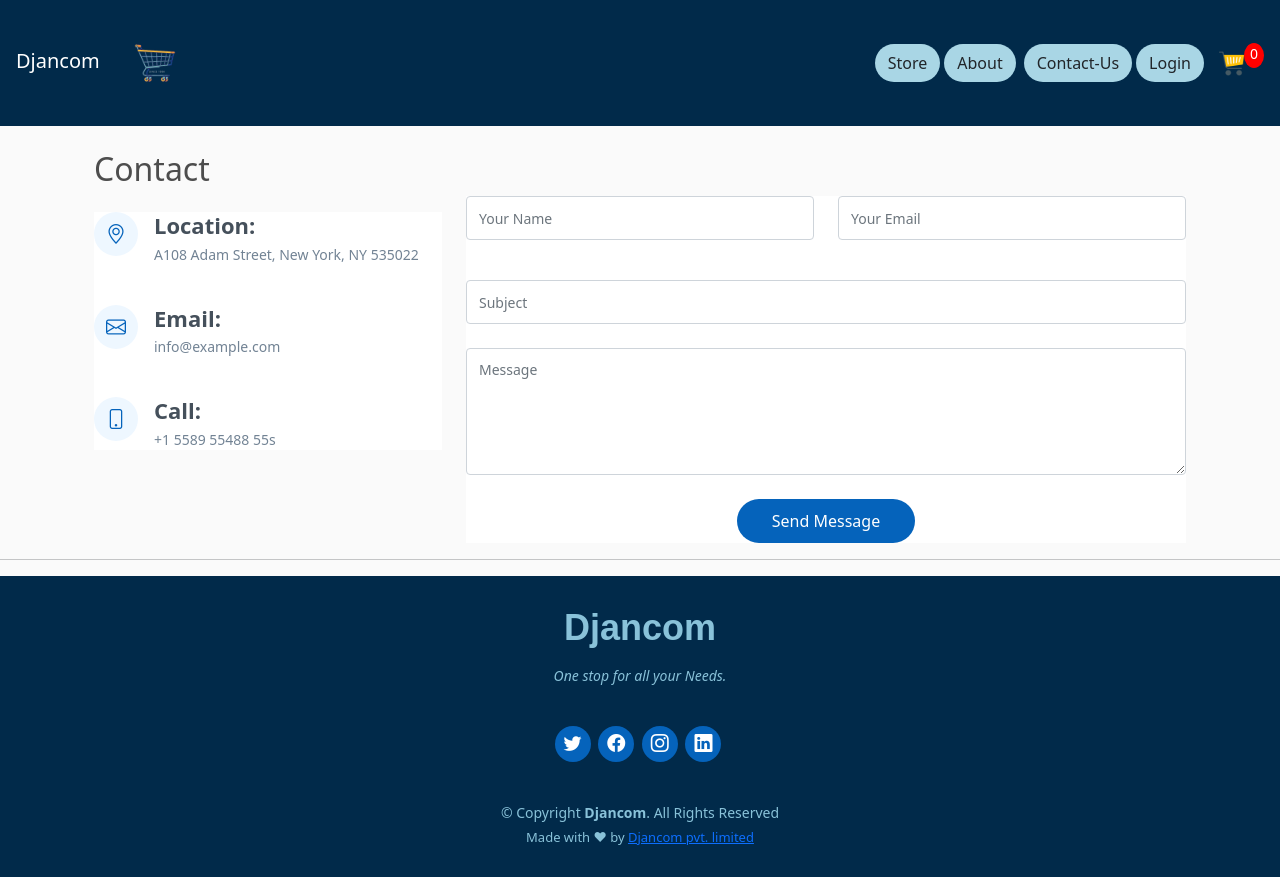
After one commit to jiteshjitsun/djancom, a Django app: page /contact/ in a window 1280 px wide. The commit adds this page. Run offline with Django 3.2, Linux system fonts and the light colour scheme; some libraries are stand-ins or nearby versions.

Commit message:
added footer :)

```diff
--- /dev/null
+++ b/Home/templates/Home/contact.html
@@ -0,0 +1,72 @@
+{% extends 'Home/main.html' %}
+{% load static %}
+
+
+{% block content %}
+<link rel="stylesheet" href="{% static 'css/contact.css' %}">
+<section id="contact" class="contact">
+    <div class="container" data-aos="fade-up">
+
+      <div class="section-title">
+        <h2>Contact</h2>
+      </div>
+
+      <div class="row mt-1">
+
+        <div class="col-lg-4">
+          <div class="info">
+            <div class="address">
+              <i class="bi bi-geo-alt"></i>
+              <h4>Location:</h4>
+              <p>A108 Adam Street, New York, NY 535022</p>
+            </div>
+
+            <div class="email">
+              <i class="bi bi-envelope"></i>
+              <h4>Email:</h4>
+              <p>info@example.com</p>
+            </div>
+
+            <div class="phone">
+              <i class="bi bi-phone"></i>
+              <h4>Call:</h4>
+              <p>+1 5589 55488 55s</p>
+            </div>
+
+          </div>
+
+        </div>
+
+        <div class="col-lg-8 mt-5 mt-lg-0">
+
+          <form action="forms/contact.php" method="post" role="form" class="php-email-form">
+            <div class="row">
+              <div class="col-md-6 form-group">
+                <input type="text" name="name" class="form-control" id="name" placeholder="Your Name" required>
+              </div>
+              <div class="col-md-6 form-group mt-3 mt-md-0">
+                <input type="email" class="form-control" name="email" id="email" placeholder="Your Email" required>
+              </div>
+            </div>
+            <div class="form-group mt-3">
+              <input type="text" class="form-control" name="subject" id="subject" placeholder="Subject" required>
+            </div>
+            <div class="form-group mt-3">
+              <textarea class="form-control" name="message" rows="5" placeholder="Message" required></textarea>
+            </div>
+            <div class="my-3">
+              <div class="loading">Loading</div>
+              <div class="error-message"></div>
+              <div class="sent-message">Your message has been sent. Thank you!</div>
+            </div>
+            <div class="text-center"><button type="submit">Send Message</button></div>
+          </form>
+
+        </div>
+
+      </div>
+
+    </div>
+  </section><!-- End Contact Section -->
+
+{% endblock %}
--- a/Home/templates/Home/home.html
+++ b/Home/templates/Home/home.html
@@ -8,8 +8,8 @@
     <div class="box-element products">
       <strong>{{product.name}}</strong>
       <hr />
-      <button data-product={{product.id}} data-action="add" class="btn btn-info update-cart">Add to cart</button>
-      <a href="#" class="btn btn-primary">View</a>
+      <button data-product={{product.id}} data-action="add" class="btn update-cart" style="background-color: #89c2d9; border-radius: 22px;">Add to cart</button>
+      <a href="#" class="btn btn-primary" style="background-color: #468faf; border-radius: 22px;">View</a>
       <h4 style="display: inline-block; float: right">
         Rs.{{product.price|floatformat:2}}
       </h4>
--- a/Home/templates/Home/main.html
+++ b/Home/templates/Home/main.html
@@ -2,14 +2,14 @@
 {% load static %}
 <html>
 <head>
-	<title>Ecom</title>
+	<title>Djancom</title>
 
 	<meta name="viewport" content="width=device-width, initial-scale=1, maximum-scale=1, minimum-scale=1" />
 
 	<link rel="stylesheet" href="https://stackpath.bootstrapcdn.com/bootstrap/4.4.1/css/bootstrap.min.css" integrity="sha384-Vkoo8x4CGsO3+Hhxv8T/Q5PaXtkKtu6ug5TOeNV6gBiFeWPGFN9MuhOf23Q9Ifjh" crossorigin="anonymous">
-
+	<link href="https://cdn.jsdelivr.net/npm/bootstrap@5.0.2/dist/css/bootstrap.min.css" rel="stylesheet" integrity="sha384-EVSTQN3/azprG1Anm3QDgpJLIm9Nao0Yz1ztcQTwFspd3yD65VohhpuuCOmLASjC" crossorigin="anonymous">
 	<link rel="stylesheet" type="text/css" href="{% static 'css/main.css' %}">
-
+	<link rel="stylesheet" href="https://cdn.jsdelivr.net/npm/bootstrap-icons@1.3.0/font/bootstrap-icons.css">
 	<script>
 		let user = '{{request.user}}'
 	</script>
@@ -18,7 +18,7 @@
 <body>
 
 	<nav class="navbar navbar-expand-lg navbar-dark bg-dark">
-	  <a class="navbar-brand" href="{% url 'home' %}">Ecom</a>
+	  <a class="navbar-brand" href="{% url 'home' %}"> Djancom <img src="{% static 'images/logo1.png' %}" style="height: 100px; position: relative;" alt=""> </a>
 	  <button class="navbar-toggler" type="button" data-toggle="collapse" data-target="#navbarSupportedContent" aria-controls="navbarSupportedContent" aria-expanded="false" aria-label="Toggle navigation">
 	    <span class="navbar-toggler-icon"></span>
 	  </button>
@@ -26,12 +26,16 @@
 	  <div class="collapse navbar-collapse" id="navbarSupportedContent">
 	    <ul class="navbar-nav mr-auto">
 	      <li class="nav-item active">
-	        <a class="nav-link" href="{% url 'home' %}">Store <span class="sr-only">(current)</span></a>
 	      </li>
 
 	    </ul>
 	    <div class="form-inline my-2 my-lg-0">
-	     	<a href="#"class="btn btn-warning">Login</a>
+	        <a  href="{% url 'home' %}" class="btn btn-outline" style="border-radius: 22px; background-color: #a9d6e5;">Store <span class="sr-only">(current)</span></a>
+
+			<a href="{% url 'contact' %}"class="btn btn-outline m-1" style="border-radius: 22px; background-color: #a9d6e5;">About</a>
+			<a href="{% url 'contact' %}"class="btn btn-outline m-1" style="border-radius: 22px; background-color: #a9d6e5;">Contact-Us</a>
+
+	     	<a href="#"class="btn btn-outline" style="border-radius: 22px; background-color: #a9d6e5;">Login</a>
 
 	     	<a href="{% url 'cart' %}">
 	    		<img  id="cart-icon" src="{% static 'images/carts.png' %}">
@@ -49,7 +53,26 @@
 
             {% endblock content %}
          </div>
-
+		<hr>
+	<!-- Footer starts here -->
+	<footer id="footer">
+		<div class="container">
+		  <h3 style="color: #89c2d9;">Djancom</h3>
+		  <p>One stop for all your Needs.</p>
+		  <div class="social-links">
+			<a href="#" class="twitter"><i class="bi bi-twitter"></i></a>
+			<a href="#" class="facebook"><i class="bi bi-facebook"></i></a>
+			<a href="#" class="instagram"><i class="bi bi-instagram"></i></a>
+			<a href="#" class="linkedin"><i class="bi bi-linkedin"></i></a>
+		  </div>
+		  <div class="copyright">
+			&copy; Copyright <strong ><span >Djancom</span></strong>. All Rights Reserved
+		  </div>
+		  <div class="credits">
+			Made with <strong>❤</strong>  by <a href="github.com/jiteshjitsun">Djancom pvt. limited</a>
+		  </div>
+		</div>
+	  </footer><!-- End Footer -->
 
 	<script src="https://code.jquery.com/jquery-3.4.1.slim.min.js" integrity="sha384-J6qa4849blE2+poT4WnyKhv5vZF5SrPo0iEjwBvKU7imGFAV0wwj1yYfoRSJoZ+n" crossorigin="anonymous"></script>
 
@@ -59,7 +82,5 @@
 
 	<script type="text/javascript" src="{% static 'js/cart.js' %}"></script>
 
-	<script type="text/javascript" src="{% static 'js/cart.js' %}"></script>
-</b
-ody>
+</body>
 </html>
--- a/Home/urls.py
+++ b/Home/urls.py
@@ -5,5 +5,7 @@ urlpatterns =[
     path('', views.home, name="home"),
     path('cart/', views.cart, name="cart"),
     path('checkout/', views.checkout, name="checkout"),
-    path('update_cart', views.updateItem, name="update_cart")
+    path('update_cart', views.updateItem, name="update_cart"),
+    path('contact/', views.contactUs, name="contact")
+
 ]
--- a/Home/views.py
+++ b/Home/views.py
@@ -31,3 +31,6 @@ def checkout(request):
 
 def updateItem(request):
     return JsonResponse('Item was added', safe= False)
+
+def contactUs(request):
+    return render(request, 'Home/contact.html')
--- /dev/null
+++ b/static/css/contact.css
@@ -0,0 +1,122 @@
+/*--------------------------------------------------------------
+# Contact
+--------------------------------------------------------------*/
+.contact .info {
+    width: 100%;
+    background: #fff;
+  }
+  .contact .info i {
+    font-size: 20px;
+    color: #0563bb;
+    float: left;
+    width: 44px;
+    height: 44px;
+    background: #eef7ff;
+    display: flex;
+    justify-content: center;
+    align-items: center;
+    border-radius: 50px;
+    transition: all 0.3s ease-in-out;
+  }
+  .contact .info h4 {
+    padding: 0 0 0 60px;
+    font-size: 22px;
+    font-weight: 600;
+    margin-bottom: 5px;
+    color: #45505b;
+  }
+  .contact .info p {
+    padding: 0 0 0 60px;
+    margin-bottom: 0;
+    font-size: 14px;
+    color: #728394;
+  }
+  .contact .info .email, .contact .info .phone {
+    margin-top: 40px;
+  }
+  .contact .info .email:hover i, .contact .info .address:hover i, .contact .info .phone:hover i {
+    background: #0563bb;
+    color: #fff;
+  }
+  .contact .php-email-form {
+    width: 100%;
+    background: #fff;
+  }
+  .contact .php-email-form .form-group {
+    padding-bottom: 8px;
+  }
+  .contact .php-email-form .error-message {
+    display: none;
+    color: #fff;
+    background: #ed3c0d;
+    text-align: left;
+    padding: 15px;
+    font-weight: 600;
+  }
+  .contact .php-email-form .error-message br + br {
+    margin-top: 25px;
+  }
+  .contact .php-email-form .sent-message {
+    display: none;
+    color: #fff;
+    background: #18d26e;
+    text-align: center;
+    padding: 15px;
+    font-weight: 600;
+  }
+  .contact .php-email-form .loading {
+    display: none;
+    background: #fff;
+    text-align: center;
+    padding: 15px;
+  }
+  .contact .php-email-form .loading:before {
+    content: "";
+    display: inline-block;
+    border-radius: 50%;
+    width: 24px;
+    height: 24px;
+    margin: 0 10px -6px 0;
+    border: 3px solid #18d26e;
+    border-top-color: #eee;
+    -webkit-animation: animate-loading 1s linear infinite;
+    animation: animate-loading 1s linear infinite;
+  }
+  .contact .php-email-form input, .contact .php-email-form textarea {
+    border-radius: 4px;
+    box-shadow: none;
+    font-size: 14px;
+  }
+  .contact .php-email-form input {
+    height: 44px;
+  }
+  .contact .php-email-form textarea {
+    padding: 10px 12px;
+  }
+  .contact .php-email-form button[type=submit] {
+    background: #0563bb;
+    border: 0;
+    padding: 10px 35px;
+    color: #fff;
+    transition: 0.4s;
+    border-radius: 50px;
+  }
+  .contact .php-email-form button[type=submit]:hover {
+    background: #0678e3;
+  }
+  @-webkit-keyframes animate-loading {
+    0% {
+      transform: rotate(0deg);
+    }
+    100% {
+      transform: rotate(360deg);
+    }
+  }
+  @keyframes animate-loading {
+    0% {
+      transform: rotate(0deg);
+    }
+    100% {
+      transform: rotate(360deg);
+    }
+  }
--- a/static/css/main.css
+++ b/static/css/main.css
@@ -11,7 +11,7 @@ h1,h2,h3,h4,h5,h6{
 	box-shadow:hsl(0, 0%, 80%) 0 0 16px;
 	background-color: #fff;
 	border-radius: 4px;
-	padding: 10px;
+	padding: 16px;
 }
 
 .thumbnail{
@@ -27,7 +27,7 @@ h1,h2,h3,h4,h5,h6{
 }
 
 .bg-dark{
-	background-color: #4f868c!important;
+	background-color: #012a4a!important;
 }
 
 #cart-icon{
@@ -48,7 +48,7 @@ h1,h2,h3,h4,h5,h6{
 }
 
 .col-lg-4, .col-lg-6, .col-lg-8, .col-lg-12{
-	margin-top: 10px;
+	margin-top: 16px;
 }
 
 .btn{
@@ -98,3 +98,56 @@ h1,h2,h3,h4,h5,h6{
 .hidden{
 	display: none!important;
 }
+
+/*--------------------------------------------------------------
+# Footer
+--------------------------------------------------------------*/
+#footer {
+	background: #012a4a;
+	color: #89c2d9;
+	font-size: 14px;
+	text-align: center;
+	padding: 30px 0;
+  }
+  #footer h3 {
+	font-size: 36px;
+	font-weight: 700;
+	position: relative;
+	font-family: "Poppins", sans-serif;
+	padding: 0;
+	margin: 0 0 15px 0;
+  }
+  #footer p {
+	font-size: 15;
+	font-style: italic;
+	padding: 0;
+	margin: 0 0 40px 0;
+  }
+  #footer .social-links {
+	margin: 0 0 40px 0;
+  }
+  #footer .social-links a {
+	font-size: 18px;
+	display: inline-block;
+	background: #0563bb;
+	color: #fff;
+	line-height: 1;
+	padding: 8px 0;
+	margin-right: 4px;
+	border-radius: 50%;
+	text-align: center;
+	width: 36px;
+	height: 36px;
+	transition: 0.3s;
+  }
+  #footer .social-links a:hover {
+	background: #0678e3;
+	color: #fff;
+	text-decoration: none;
+  }
+  #footer .copyright {
+	margin: 0 0 5px 0;
+  }
+  #footer .credits {
+	font-size: 13px;
+  }
```
Also changed, not shown: static/images/logo1.png (added).
